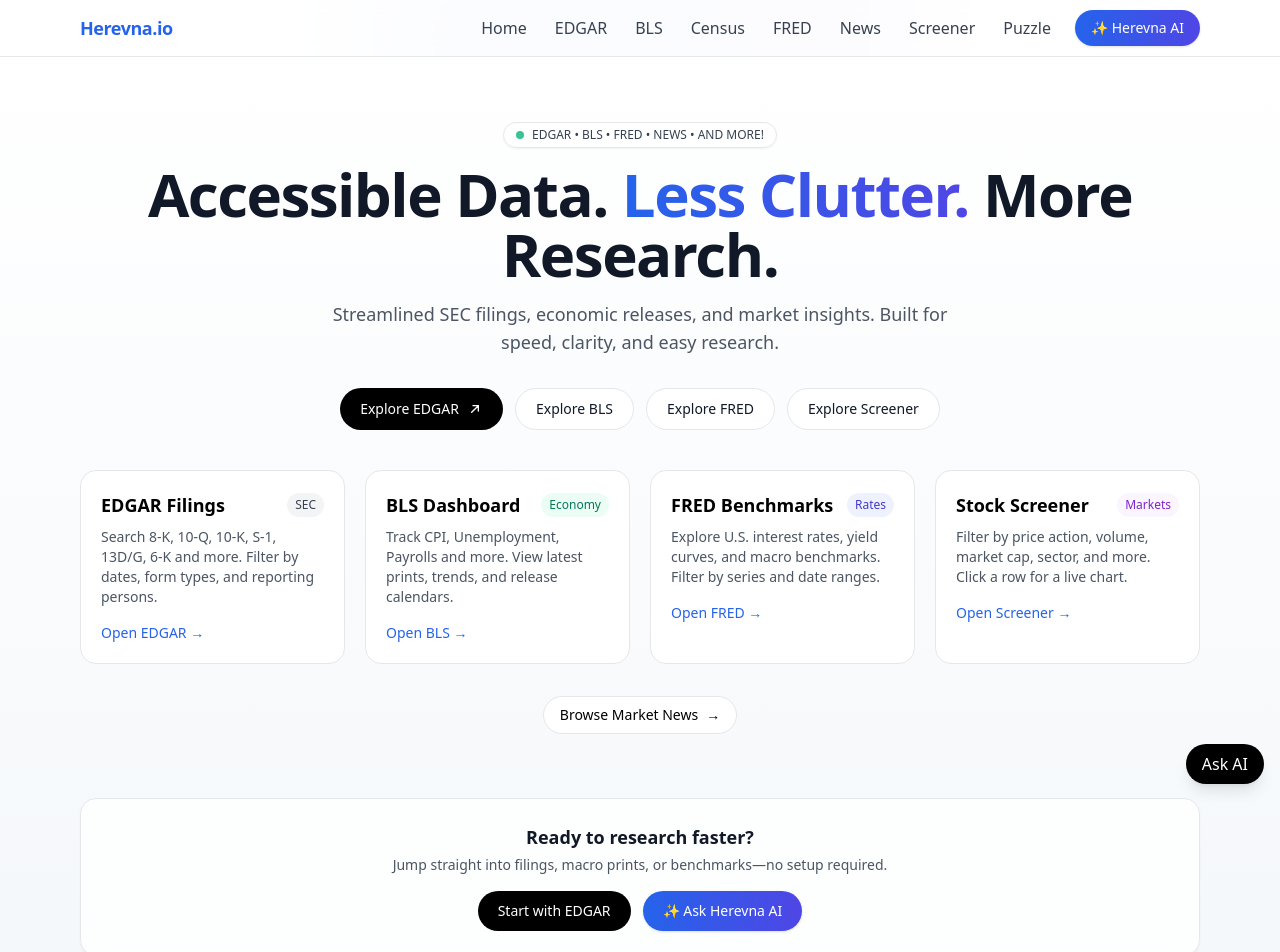
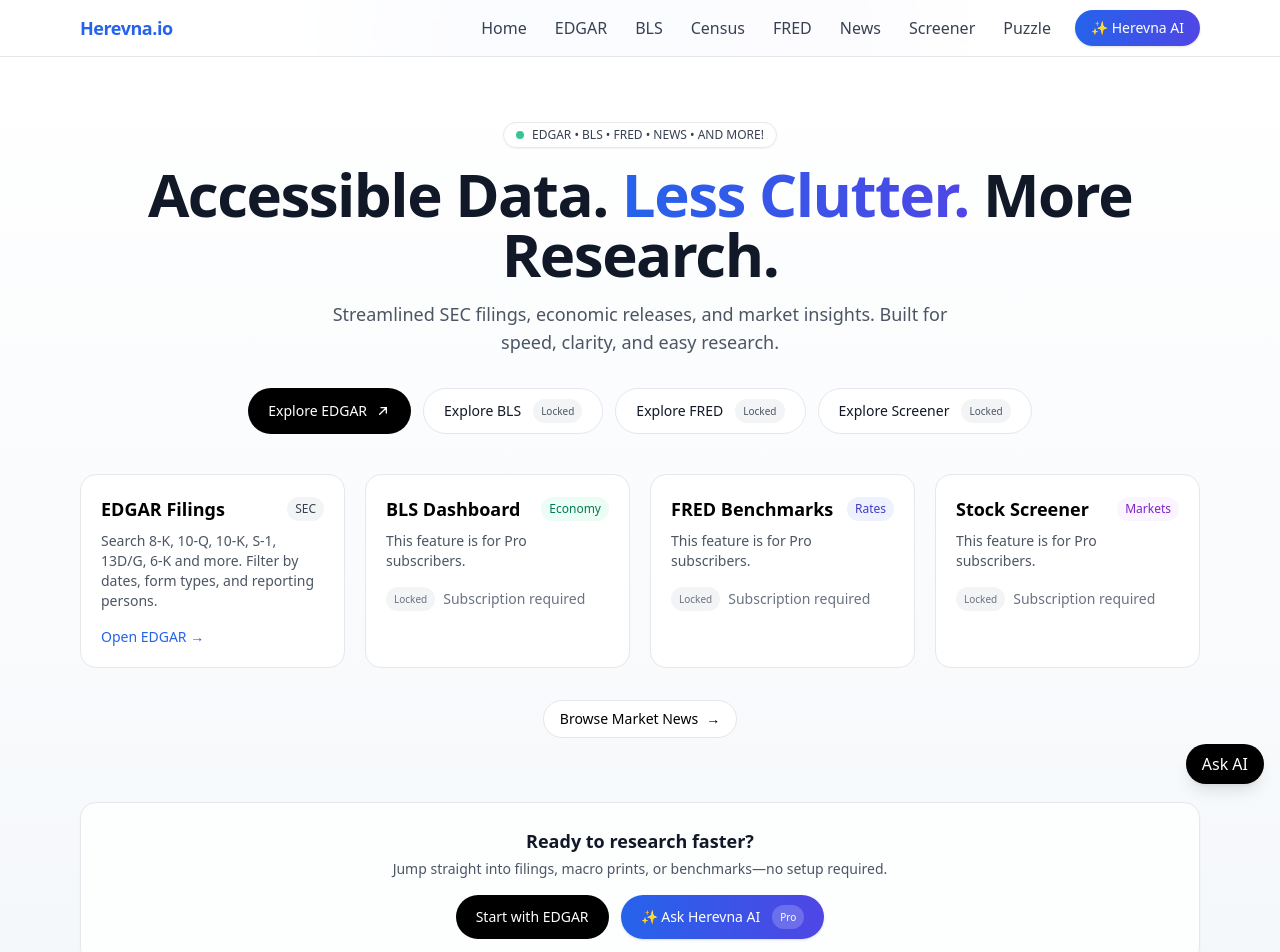
Before and after one commit to mariokats98/EDGAR2.0, a Next.js app: page / in a window 1280 px wide. Shown: the top 952 px of the page. Built offline with nearby package versions, Linux system fonts and the light colour scheme.

Commit message:
Update page.tsx

```diff
--- a/app/page.tsx
+++ b/app/page.tsx
@@ -1,9 +1,33 @@
 // app/page.tsx
 "use client";
 
+import * as React from "react";
 import NewsletterForm from "./components/NewsletterForm";
 
+/**
+ * Reads a simple "isPro=1" cookie (set this after Stripe success/webhook).
+ * If present -> unlocks all features on the homepage.
+ */
+function useIsProFromCookie() {
+  const [isPro, setIsPro] = React.useState(false);
+  React.useEffect(() => {
+    try {
+      const match = document.cookie.match(/(?:^|;\s*)isPro=([^;]+)/);
+      setIsPro(match?.[1] === "1");
+    } catch {}
+  }, []);
+  return isPro;
+}
+
+function lockedClick(e: React.MouseEvent<HTMLAnchorElement>, href: string) {
+  e.preventDefault();
+  const params = new URLSearchParams({ from: href });
+  window.location.href = `/subscribe?${params.toString()}`;
+}
+
 export default function HomePage() {
+  const isPro = useIsProFromCookie();
+
   return (
     <main className="min-h-screen bg-gradient-to-b from-white via-slate-50 to-slate-100">
       {/* Background accents */}
@@ -34,6 +58,7 @@
 
         {/* Quick actions */}
         <div className="mt-8 flex flex-wrap justify-center gap-3">
+          {/* EDGAR is always open */}
           <a
             href="/edgar"
             className="inline-flex items-center gap-2 rounded-full bg-black text-white px-5 py-2.5 text-sm hover:opacity-90 transition"
@@ -49,34 +74,46 @@
               <path strokeWidth="2" strokeLinecap="round" d="M7 17L17 7M9 7h8v8" />
             </svg>
           </a>
+
+          {/* Locked CTAs (unlock automatically if isPro) */}
+          {[
+            { label: "Explore BLS", href: "/bls" },
+            { label: "Explore FRED", href: "/fred" },
+            { label: "Explore Screener", href: "/screener" },
+          ].map((x) =>
+            isPro ? (
               <a
-            href="/bls"
+                key={x.href}
+                href={x.href}
                 className="inline-flex items-center gap-2 rounded-full bg-white text-gray-900 border px-5 py-2.5 text-sm hover:bg-gray-50 transition"
               >
-            Explore BLS
+                {x.label}
               </a>
+            ) : (
               <a
-            href="/fred"
-            className="inline-flex items-center gap-2 rounded-full bg-white text-gray-900 border px-5 py-2.5 text-sm hover:bg-gray-50 transition"
+                key={x.href}
+                href="#"
+                onClick={(e) => lockedClick(e, x.href)}
+                className="group relative inline-flex items-center gap-2 rounded-full bg-white text-gray-900 border px-5 py-2.5 text-sm transition"
               >
-            Explore FRED
+                {x.label}
+                <span className="ml-1 inline-flex items-center rounded-full bg-gray-100 px-2 py-0.5 text-[10px] font-medium text-gray-600">
+                  Locked
+                </span>
+                {/* hover tooltip */}
+                <span className="pointer-events-none absolute -bottom-8 left-1/2 -translate-x-1/2 whitespace-nowrap rounded-md border bg-white px-2 py-1 text-xs text-gray-700 shadow opacity-0 group-hover:opacity-100 transition">
+                  Subscription required — click to upgrade
+                </span>
               </a>
-          <a
-            href="/screener"
-            className="inline-flex items-center gap-2 rounded-full bg-white text-gray-900 border px-5 py-2.5 text-sm hover:bg-gray-50 transition"
-          >
-            Explore Screener
-          </a>
+            )
+          )}
         </div>
-
-        {/* Small helper line */}
-
       </section>
 
       {/* Feature cards */}
       <section className="mx-auto max-w-6xl px-4 pb-16">
         <div className="grid gap-5 md:grid-cols-4">
-          {/* EDGAR */}
+          {/* EDGAR (open) */}
           <a
             href="/edgar"
             className="group block rounded-2xl border bg-white p-5 hover:shadow-md transition"
@@ -91,53 +128,65 @@
             <div className="mt-4 text-sm text-blue-600 group-hover:underline">Open EDGAR →</div>
           </a>
 
-          {/* BLS */}
+          {/* BLS (locked unless Pro) */}
+          {isPro ? (
             <a
               href="/bls"
               className="group block rounded-2xl border bg-white p-5 hover:shadow-md transition"
             >
-            <div className="flex items-center justify-between">
-              <h3 className="text-lg font-semibold">BLS Dashboard</h3>
-              <span className="text-xs rounded-full bg-emerald-50 px-2 py-1 text-emerald-700">Economy</span>
-            </div>
-            <p className="mt-2 text-sm text-gray-600">
-              Track CPI, Unemployment, Payrolls and more. View latest prints, trends, and release calendars.
-            </p>
-            <div className="mt-4 text-sm text-blue-600 group-hover:underline">Open BLS →</div>
+              <TileHeader title="BLS Dashboard" badge="Economy" badgeClass="bg-emerald-50 text-emerald-700" />
+              <TileCopy copy="Track CPI, Unemployment, Payrolls and more. View latest prints, trends, and release calendars." />
+              <TileCta text="Open BLS →" />
             </a>
+          ) : (
+            <LockedTile
+              href="/bls"
+              title="BLS Dashboard"
+              badge="Economy"
+              badgeClass="bg-emerald-50 text-emerald-700"
+            />
+          )}
 
-          {/* FRED */}
+          {/* FRED (locked unless Pro) */}
+          {isPro ? (
             <a
               href="/fred"
               className="group block rounded-2xl border bg-white p-5 hover:shadow-md transition"
             >
-            <div className="flex items-center justify-between">
-              <h3 className="text-lg font-semibold">FRED Benchmarks</h3>
-              <span className="text-xs rounded-full bg-indigo-50 px-2 py-1 text-indigo-700">Rates</span>
-            </div>
-            <p className="mt-2 text-sm text-gray-600">
-              Explore U.S. interest rates, yield curves, and macro benchmarks. Filter by series and date ranges.
-            </p>
-            <div className="mt-4 text-sm text-blue-600 group-hover:underline">Open FRED →</div>
+              <TileHeader title="FRED Benchmarks" badge="Rates" badgeClass="bg-indigo-50 text-indigo-700" />
+              <TileCopy copy="Explore U.S. interest rates, yield curves, and macro benchmarks. Filter by series and date ranges." />
+              <TileCta text="Open FRED →" />
             </a>
+          ) : (
+            <LockedTile
+              href="/fred"
+              title="FRED Benchmarks"
+              badge="Rates"
+              badgeClass="bg-indigo-50 text-indigo-700"
+            />
+          )}
 
-          {/* Screener */}
+          {/* Screener (locked unless Pro) */}
+          {isPro ? (
             <a
               href="/screener"
               className="group block rounded-2xl border bg-white p-5 hover:shadow-md transition"
             >
-            <div className="flex items-center justify-between">
-              <h3 className="text-lg font-semibold">Stock Screener</h3>
-              <span className="text-xs rounded-full bg-purple-50 px-2 py-1 text-purple-700">Markets</span>
-            </div>
-            <p className="mt-2 text-sm text-gray-600">
-              Filter by price action, volume, market cap, sector, and more. Click a row for a live chart.
-            </p>
-            <div className="mt-4 text-sm text-blue-600 group-hover:underline">Open Screener →</div>
+              <TileHeader title="Stock Screener" badge="Markets" badgeClass="bg-purple-50 text-purple-700" />
+              <TileCopy copy="Filter by price action, volume, market cap, sector, and more. Click a row for a live chart." />
+              <TileCta text="Open Screener →" />
             </a>
+          ) : (
+            <LockedTile
+              href="/screener"
+              title="Stock Screener"
+              badge="Markets"
+              badgeClass="bg-purple-50 text-purple-700"
+            />
+          )}
         </div>
 
-        {/* News tease row */}
+        {/* News tease row (you can lock this too if needed) */}
         <div className="mt-8 grid place-items-center">
           <a
             href="/news"
@@ -163,10 +212,19 @@
               Start with EDGAR
             </a>
             <a
-              href="/ai"
+              href={isPro ? "/ai" : "/subscribe?from=/ai"}
+              onClick={(e) => {
+                if (!isPro) {
+                  e.preventDefault();
+                  window.location.href = "/subscribe?from=/ai";
+                }
+              }}
               className="inline-flex items-center gap-2 rounded-full bg-gradient-to-r from-blue-600 to-indigo-600 text-white px-5 py-2.5 text-sm shadow hover:opacity-95 transition"
             >
               ✨ Ask Herevna AI
+              {!isPro && (
+                <span className="ml-1 rounded-full bg-white/20 px-2 py-0.5 text-[10px]">Pro</span>
+              )}
             </a>
           </div>
         </div>
@@ -192,3 +250,66 @@
     </main>
   );
 }
+
+/* -------- Small presentational bits to avoid duplication -------- */
+
+function TileHeader({
+  title,
+  badge,
+  badgeClass,
+}: {
+  title: string;
+  badge: string;
+  badgeClass: string;
+}) {
+  return (
+    <div className="flex items-center justify-between">
+      <h3 className="text-lg font-semibold">{title}</h3>
+      <span className={`text-xs rounded-full px-2 py-1 ${badgeClass}`}>{badge}</span>
+    </div>
+  );
+}
+
+function TileCopy({ copy }: { copy: string }) {
+  return <p className="mt-2 text-sm text-gray-600">{copy}</p>;
+}
+
+function TileCta({ text }: { text: string }) {
+  return <div className="mt-4 text-sm text-blue-600 group-hover:underline">{text}</div>;
+}
+
+function LockedTile({
+  href,
+  title,
+  badge,
+  badgeClass,
+}: {
+  href: string;
+  title: string;
+  badge: string;
+  badgeClass: string;
+}) {
+  return (
+    <div className="group relative block rounded-2xl border bg-white p-5 hover:shadow-md transition">
+      <a
+        href="#"
+        onClick={(e) => lockedClick(e, href)}
+        className="absolute inset-0"
+        aria-label={`${title} (locked)`}
+      />
+      <TileHeader title={title} badge={badge} badgeClass={badgeClass} />
+      <TileCopy copy="This feature is for Pro subscribers." />
+      <div className="mt-4 flex items-center gap-2 text-sm text-gray-500">
+        <span className="inline-flex items-center rounded-full bg-gray-100 px-2 py-0.5 text-[10px] font-medium">
+          Locked
+        </span>
+        <span className="hidden sm:inline">Subscription required</span>
+      </div>
+
+      {/* hover tooltip */}
+      <div className="pointer-events-none absolute bottom-3 left-1/2 -translate-x-1/2 whitespace-nowrap rounded-md border bg-white px-2 py-1 text-xs text-gray-700 shadow opacity-0 group-hover:opacity-100 transition">
+        Click to subscribe
+      </div>
+    </div>
+  );
+}
```
Lines whose indentation alone changed are shown as unchanged.
